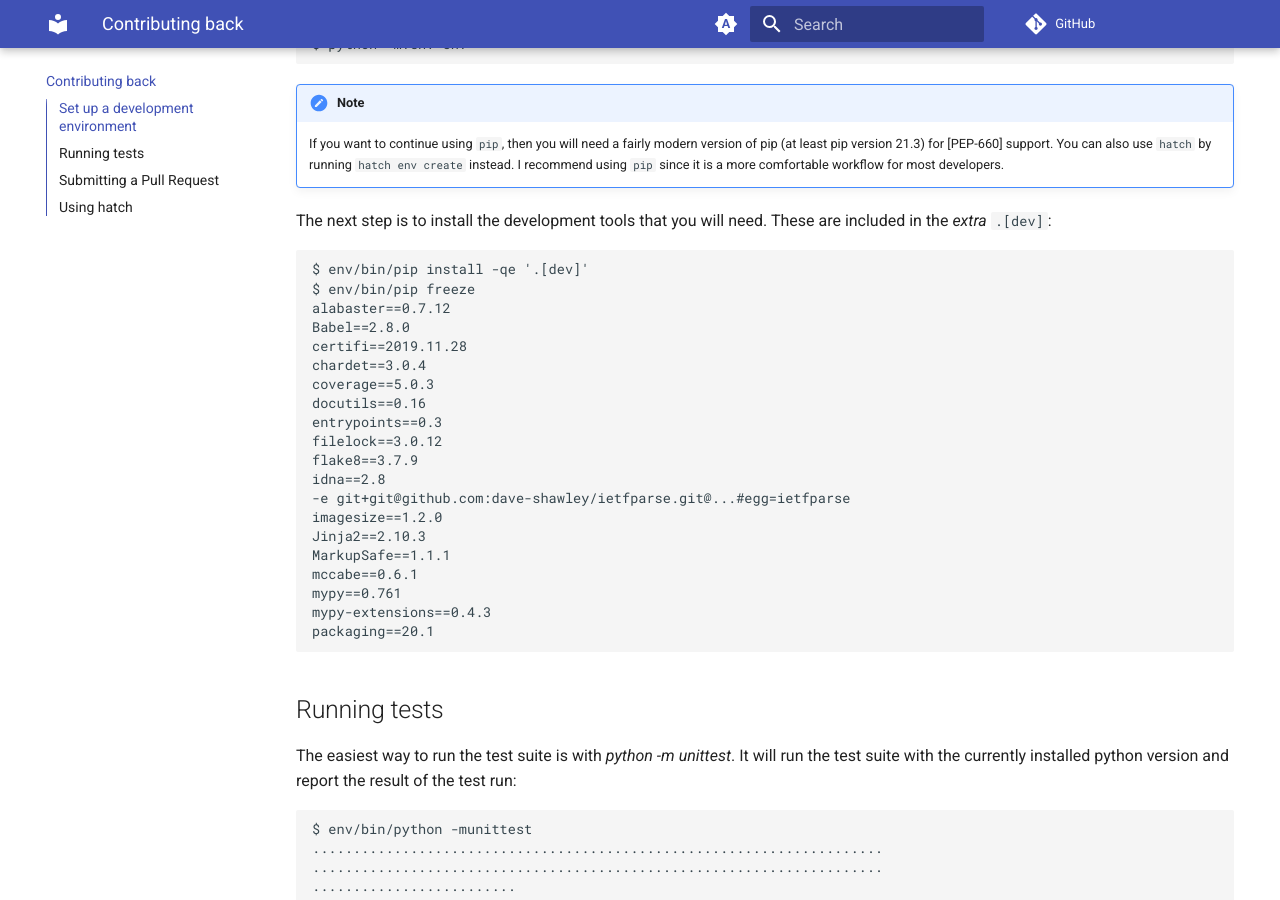
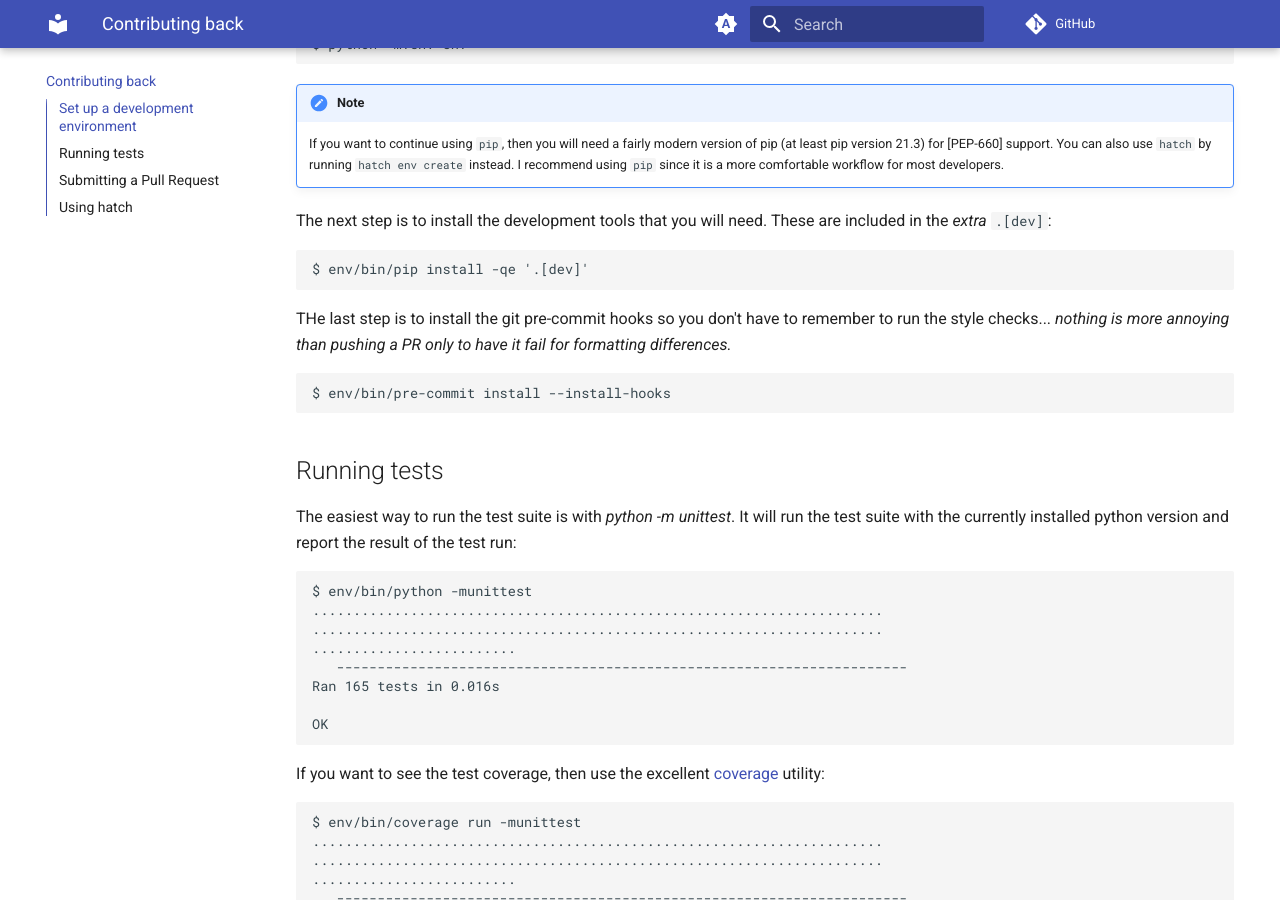
Before and after one commit to dave-shawley/ietfparse, an MkDocs documentation site: the page built from docs/contributing.md, in a window 1280 px wide and 900 px high, scrolled down 496 px. Built offline with MkDocs 1.6.1 and Material for MkDocs 9.7.7, drawn with Linux system fonts in a browser that asks for light colours; comment, search, counter and statistics services are not loaded.

Commit message:
Add pre-commit utility

````diff
--- a/docs/contributing.md
+++ b/docs/contributing.md
@@ -34,25 +34,14 @@ are included in the *extra* `.[dev]`:
 
 ```
 $ env/bin/pip install -qe '.[dev]'
-$ env/bin/pip freeze
-alabaster==0.7.12
-Babel==2.8.0
-certifi==2019.11.28
-chardet==3.0.4
-coverage==5.0.3
-docutils==0.16
-entrypoints==0.3
-filelock==3.0.12
-flake8==3.7.9
-idna==2.8
--e git+git@github.com:dave-shawley/ietfparse.git@...#egg=ietfparse
-imagesize==1.2.0
-Jinja2==2.10.3
-MarkupSafe==1.1.1
-mccabe==0.6.1
-mypy==0.761
-mypy-extensions==0.4.3
-packaging==20.1
+```
+
+THe last step is to install the git pre-commit hooks so you don't have to
+remember to run the style checks... _nothing is more annoying than pushing
+a PR only to have it fail for formatting differences._
+
+```
+$ env/bin/pre-commit install --install-hooks
 ```
 
 ## Running tests
````
Also changed, not shown: .pre-commit-config.yaml (added, +18 -0 lines), docs/changelog.md (+4 -0 lines), pyproject.toml (+3 -4 lines), 1 other file.
